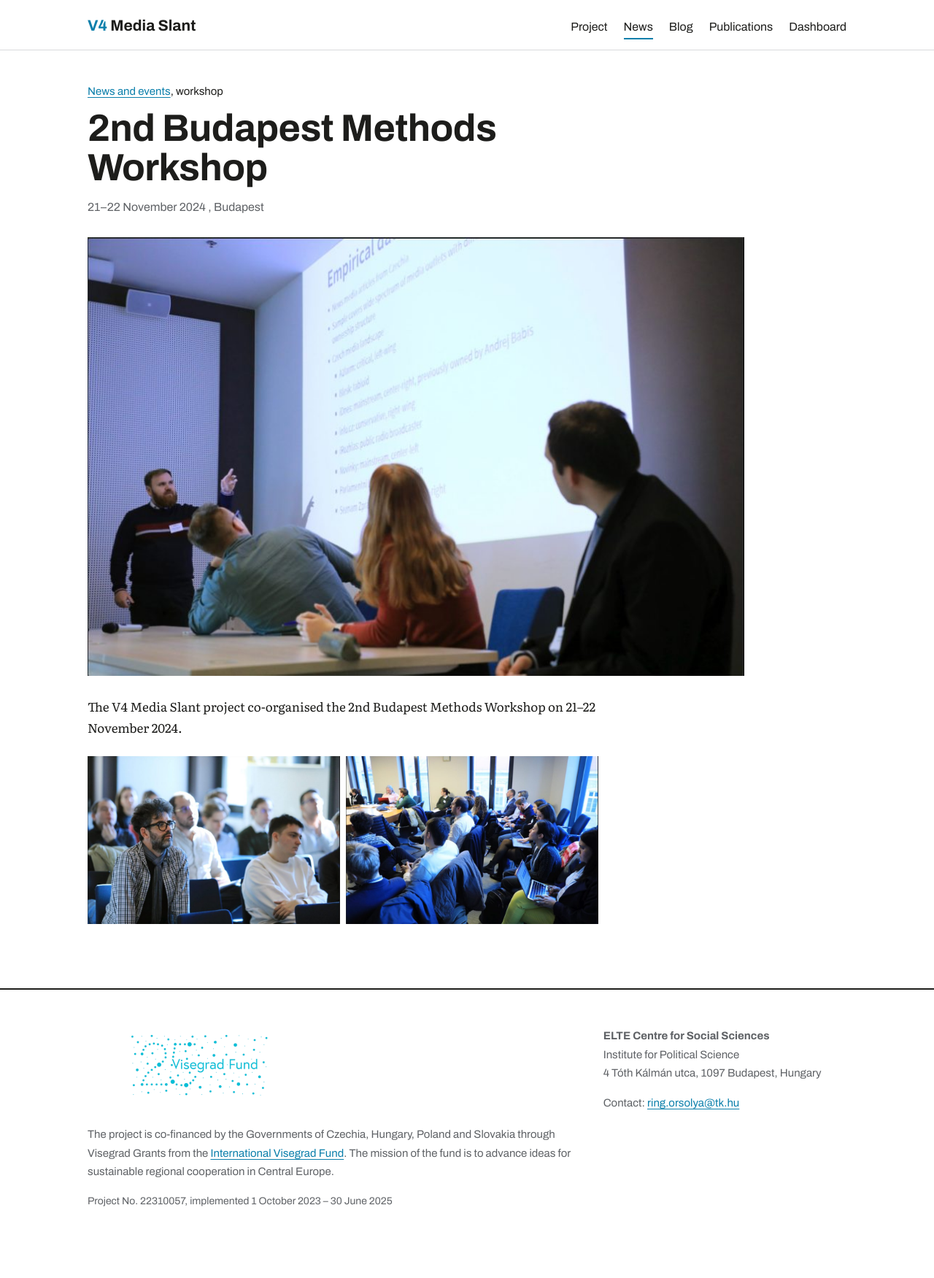
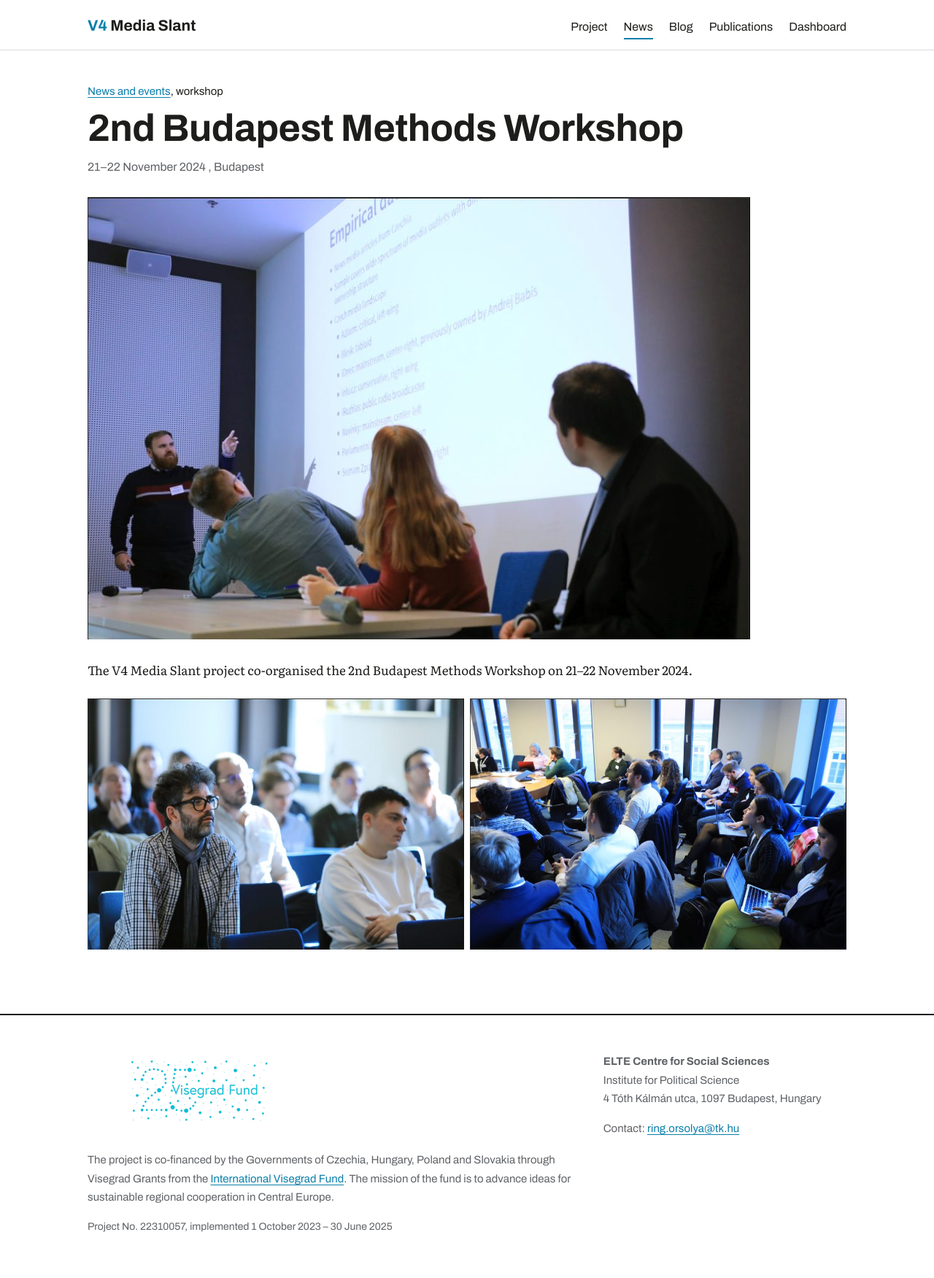
Before and after one commit to ringorsolya/v4slant-site, a Jekyll site: the page built from _news/2024-11-21-budapest-methods-workshop.md, in a window 1280 px wide. Shown: the whole page at 73% size. Built offline with Jekyll 4.4.1, drawn with Linux system fonts in a browser that asks for light colours; before the commit the page ends 1715 px from its top, so only the background shows below that.

Commit message:
Let text use the full page width
Co-Authored-By: Claude Opus 5.5 <noreply@anthropic.com>
Claude-Session: https://claude.ai/code/session_013xfZbvasC9FqKPGGKo9KJJ

```diff
--- a/assets/css/style.css
+++ b/assets/css/style.css
@@ -95,7 +95,7 @@ h2 { font-size: 30px; line-height: 1.15; margin: 0; }
 .item-summary { margin: 4px 0 0; color: var(--muted); font-size: 16px; }
 
 /* Blog list */
-.post-list { list-style: none; margin: 0; padding: 0; max-width: 760px; }
+.post-list { list-style: none; margin: 0; padding: 0; }
 .post-list li { padding: 18px 0; border-top: 1px solid var(--rule); }
 .post-list li:first-child { border-top: 0; padding-top: 4px; }
 .post-list a { font-family: var(--head); font-size: 23px; font-stretch: 75%; font-weight: 700; line-height: 1.2; text-decoration: none; color: var(--ink); }
@@ -112,12 +112,12 @@ h2 { font-size: 30px; line-height: 1.15; margin: 0; }
 
 /* Page / article */
 .page { padding-top: 44px; padding-bottom: 64px; }
-.page-head { max-width: 780px; margin-bottom: 28px; }
+.page-head { margin-bottom: 28px; }
 .page-head h1 { font-size: clamp(34px, 4.6vw, 52px); line-height: 1.05; margin: 0 0 12px; font-stretch: 70%; }
 .crumb { font-family: var(--head); font-size: 15px; margin: 0 0 10px; }
 .meta { font-size: 16px; color: var(--muted); margin: 0; }
-.lead { font-size: 19px; color: var(--muted); margin: 0; max-width: 62ch; }
-.prose { max-width: 700px; }
+.lead { font-size: 19px; color: var(--muted); margin: 0; }
+.prose { max-width: none; }
 .prose h2 { font-size: 26px; margin: 40px 0 8px; }
 .prose h3 { font-size: 21px; margin: 30px 0 6px; }
 .prose blockquote { margin: 24px 0; padding: 2px 0 2px 20px; border-left: 3px solid var(--fund-bright); color: var(--muted); }
@@ -130,9 +130,9 @@ figcaption, .caption { font-size: 14px; color: var(--muted); margin-top: 6px; }
 .prose .refs { font-size: 15px; line-height: 1.55; }
 .prose .refs li { margin-bottom: 8px; }
 .prose .note { background: var(--wash); padding: 12px 16px; font-size: 16px; }
-.hero-figure { margin: 0 0 28px; max-width: 900px; }
+.hero-figure { margin: 0 0 28px; }
 .hero-figure img { display: block; }
-.gallery { display: grid; grid-template-columns: repeat(auto-fit, minmax(240px, 1fr)); gap: 8px; margin: 24px 0; max-width: 900px; }
+.gallery { display: grid; grid-template-columns: repeat(auto-fit, minmax(240px, 1fr)); gap: 8px; margin: 24px 0; }
 .gallery img { display: block; aspect-ratio: 3 / 2; object-fit: cover; width: 100%; }
 
 .button { display: inline-block; background: var(--ink); color: var(--paper); font-size: 16px; font-weight: 600; padding: 10px 18px; text-decoration: none; }
```
